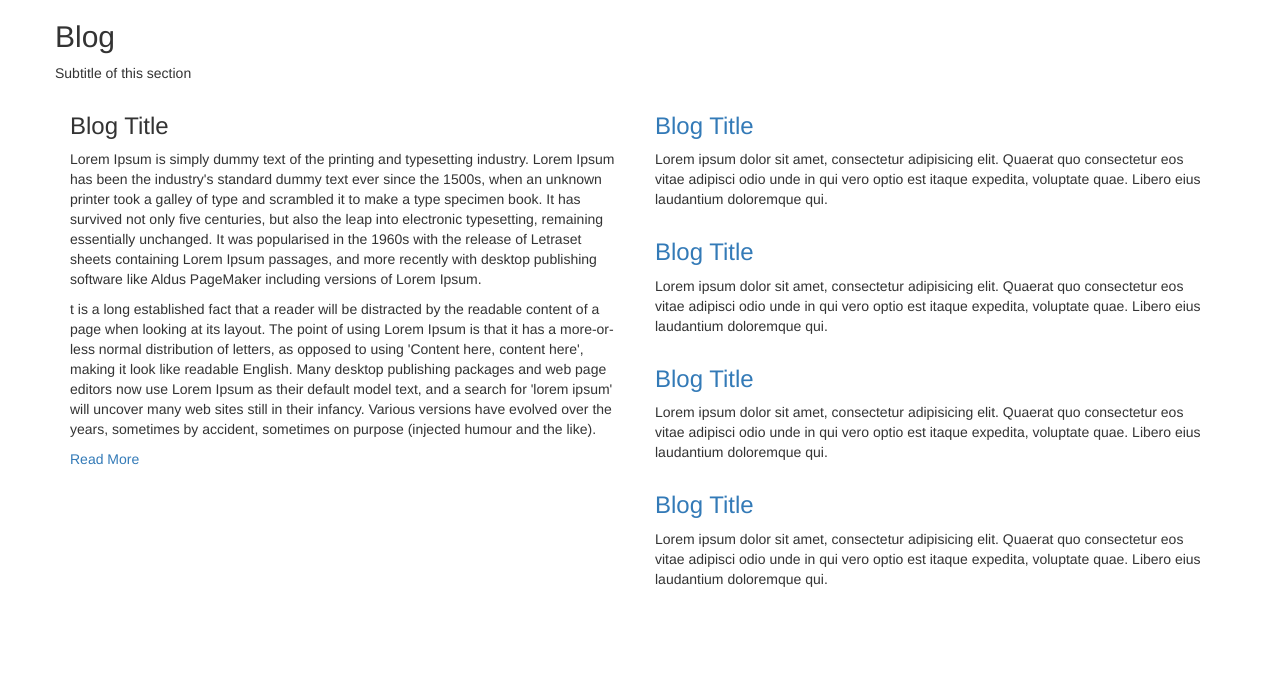
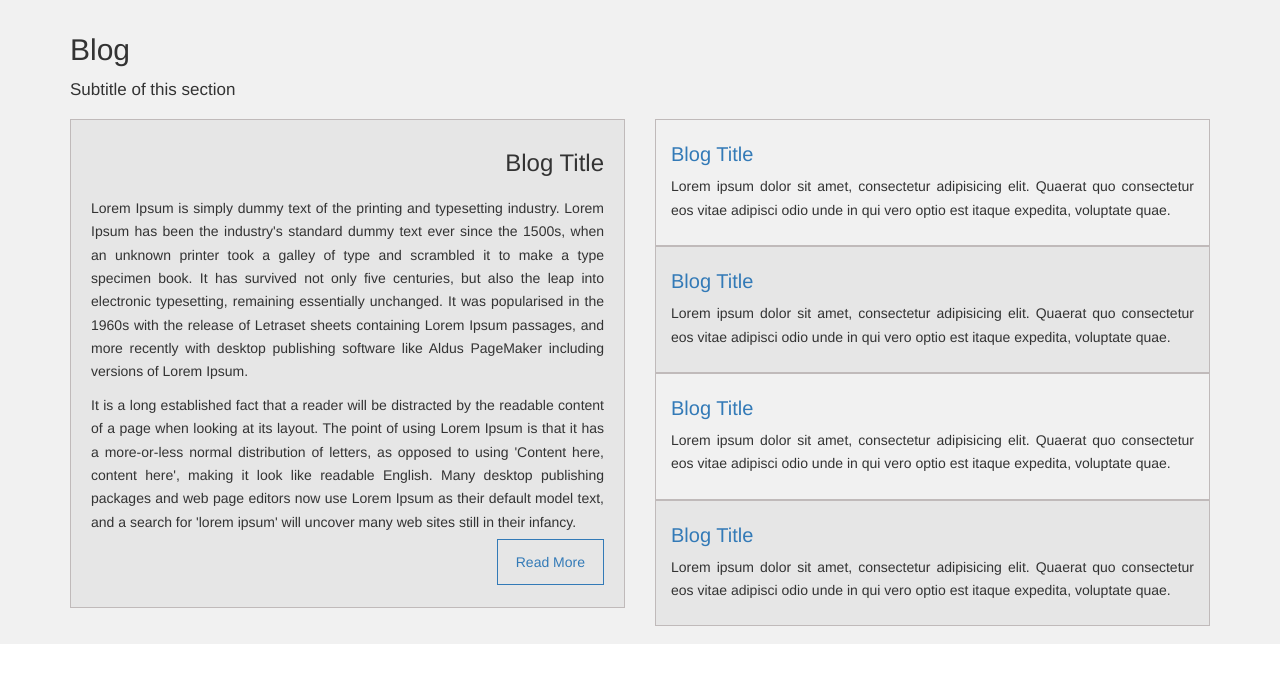
Before and after one commit to hameesakhan/Blocks, a plain HTML site: page blocks/Z011/index.html in a window 1280 px wide. Drawn offline with Linux system fonts and the light colour scheme.

Commit message:
Block Z011 is finished.

```diff
--- a/blocks/Z011/index.html
+++ b/blocks/Z011/index.html
@@ -7,19 +7,20 @@
         <meta name="viewport" content="width=device-width, initial-scale=1">
 
         <link rel="stylesheet" href="../../lib/bootstrap-3.3.4-dist/css/bootstrap.min.css">
+        <link rel="stylesheet" href="style.css">
 
 
     </head>
     <body>
 
     	<section id="blog" class="block">
-    		<div class="block-content">
-    			<div class="container">
+    		<div class="container">
+    			<div class="block-content">
 
                     <div class="row">
                         <header class="block-heading">
                             <h2>Blog</h2>
-                            <p>Subtitle of this section</p>
+                            <p class="subtitle">Subtitle of this section</p>
                         </header> <!--  /.block-heading  -->
                     </div>
 
@@ -33,9 +34,12 @@
                                         Lorem Ipsum is simply dummy text of the printing and typesetting industry. Lorem Ipsum has been the industry's standard dummy text ever since the 1500s, when an unknown printer took a galley of type and scrambled it to make a type specimen book. It has survived not only five centuries, but also the leap into electronic typesetting, remaining essentially unchanged. It was popularised in the 1960s with the release of Letraset sheets containing Lorem Ipsum passages, and more recently with desktop publishing software like Aldus PageMaker including versions of Lorem Ipsum.
                                     </p>
                                     <p>
-                                        t is a long established fact that a reader will be distracted by the readable content of a page when looking at its layout. The point of using Lorem Ipsum is that it has a more-or-less normal distribution of letters, as opposed to using 'Content here, content here', making it look like readable English. Many desktop publishing packages and web page editors now use Lorem Ipsum as their default model text, and a search for 'lorem ipsum' will uncover many web sites still in their infancy. Various versions have evolved over the years, sometimes by accident, sometimes on purpose (injected humour and the like).
+                                        It is a long established fact that a reader will be distracted by the readable content of a page when looking at its layout. The point of using Lorem Ipsum is that it has a more-or-less normal distribution of letters, as opposed to using 'Content here, content here', making it look like readable English. Many desktop publishing packages and web page editors now use Lorem Ipsum as their default model text, and a search for 'lorem ipsum' will uncover many web sites still in their infancy.
                                     </p>
-                                    <a href="#" class="read-more-btn">Read More</a>
+                                    <div class="read-more-btn">
+                                        <a href="#">Read More</a>
+                                    </div>
+
                                 </div><!--  /.blog-desc  -->
                             </div> <!--  /.featured-blog-item  -->
                         </div>
@@ -44,11 +48,22 @@
                             <div class="row">
 
                                 <div class="col-sm-12 col-md-12">
+                                    <div class="blog-item">
+                                        <div class="blog-desc">
+                                            <a href="#"><h3>Blog Title</h3></a>
+                                            <p>
+                                                Lorem ipsum dolor sit amet, consectetur adipisicing elit. Quaerat quo consectetur eos vitae adipisci odio unde in qui vero optio est itaque expedita, voluptate quae.
+                                            </p>
+                                        </div><!--  /.blog-desc  -->
+                                    </div><!--  /.blog-item  -->
+                                </div>
+
+                                <div class="col-sm-12 col-md-12">
                                     <div class="blog-item grey">
                                         <div class="blog-desc">
                                             <a href="#"><h3>Blog Title</h3></a>
                                             <p>
-                                                Lorem ipsum dolor sit amet, consectetur adipisicing elit. Quaerat quo consectetur eos vitae adipisci odio unde in qui vero optio est itaque expedita, voluptate quae. Libero eius laudantium doloremque qui.
+                                                Lorem ipsum dolor sit amet, consectetur adipisicing elit. Quaerat quo consectetur eos vitae adipisci odio unde in qui vero optio est itaque expedita, voluptate quae.
                                             </p>
                                         </div><!--  /.blog-desc  -->
                                     </div><!--  /.blog-item  -->
@@ -59,7 +74,7 @@
                                         <div class="blog-desc">
                                             <a href="#"><h3>Blog Title</h3></a>
                                             <p>
-                                                Lorem ipsum dolor sit amet, consectetur adipisicing elit. Quaerat quo consectetur eos vitae adipisci odio unde in qui vero optio est itaque expedita, voluptate quae. Libero eius laudantium doloremque qui.
+                                                Lorem ipsum dolor sit amet, consectetur adipisicing elit. Quaerat quo consectetur eos vitae adipisci odio unde in qui vero optio est itaque expedita, voluptate quae.
                                             </p>
                                         </div><!--  /.blog-desc  -->
                                     </div><!--  /.blog-item  -->
@@ -70,18 +85,7 @@
                                         <div class="blog-desc">
                                             <a href="#"><h3>Blog Title</h3></a>
                                             <p>
-                                                Lorem ipsum dolor sit amet, consectetur adipisicing elit. Quaerat quo consectetur eos vitae adipisci odio unde in qui vero optio est itaque expedita, voluptate quae. Libero eius laudantium doloremque qui.
-                                            </p>
-                                        </div><!--  /.blog-desc  -->
-                                    </div><!--  /.blog-item  -->
-                                </div>
-
-                                <div class="col-sm-12 col-md-12">
-                                    <div class="blog-item">
-                                        <div class="blog-desc">
-                                            <a href="#"><h3>Blog Title</h3></a>
-                                            <p>
-                                                Lorem ipsum dolor sit amet, consectetur adipisicing elit. Quaerat quo consectetur eos vitae adipisci odio unde in qui vero optio est itaque expedita, voluptate quae. Libero eius laudantium doloremque qui.
+                                                Lorem ipsum dolor sit amet, consectetur adipisicing elit. Quaerat quo consectetur eos vitae adipisci odio unde in qui vero optio est itaque expedita, voluptate quae.
                                             </p>
                                         </div><!--  /.blog-desc  -->
                                     </div><!--  /.blog-item  -->
@@ -91,9 +95,9 @@
                         </div><!--  /.col-sm-6 .col-md-6  -->
                     </div><!--  /.row(outer)  -->
 
-                </div><!--  /.container  -->
-    		</div><!--/.block-content-->
-    	</section><!--/#blog-->
+                </div><!--  /.block-content  -->
+    		</div><!--  /.container  -->
+    	</section><!--  /#blog  -->
 
         <script src="../../lib/jquery-1.11.2.min.js"></script>
     	<script src="../../lib/bootstrap-3.3.4-dist/js/bootstrap.min.js"></script>
--- a/blocks/Z011/style.scss
+++ b/blocks/Z011/style.scss
@@ -0,0 +1,63 @@
+a:hover, a:focus {
+	text-decoration: none;
+}
+
+h2,h3 {
+	margin-top: 10px;
+}
+
+.block {
+	background-color: #F1F1F1;
+	padding: 18px 0px;
+
+	.block-heading {
+		margin: 15px;
+
+		.subtitle {
+			font-size: 17px;
+		}
+	}
+
+	.featured-blog-item {
+		background-color: #e6e6e6;
+		border: 1px solid #C0BABA;
+		padding: 20px;
+		text-align: right;
+
+		h3 {
+			margin-bottom: 20px;
+		}
+
+		.read-more-btn {
+			margin: 18px 0px 15px 0px;
+
+			a {
+		  		background-color: transparent;
+		  		border: 1px solid;
+		  		padding: 14px 18px;
+			}
+	  	}
+	}
+
+	.blog-item {
+	    border: 1px solid #C0BABA;
+	    padding: 13px 15px;;
+
+	    h3 {
+	    	font-size: 20px;
+	    }
+	}
+
+	.grey {
+		background-color: #e6e6e6;
+	}
+
+	.blog-item:hover {
+    	box-shadow: 0 1px 4px rgba(0,0,0,.14),0 2px 8px rgba(0,0,0,.28);
+	}
+}
+
+p {
+	line-height: 1.67em;
+	text-align: justify;
+}
```
Also changed, not shown: blocks/Z011/script.js (deleted), blocks/Z011/style.css.
